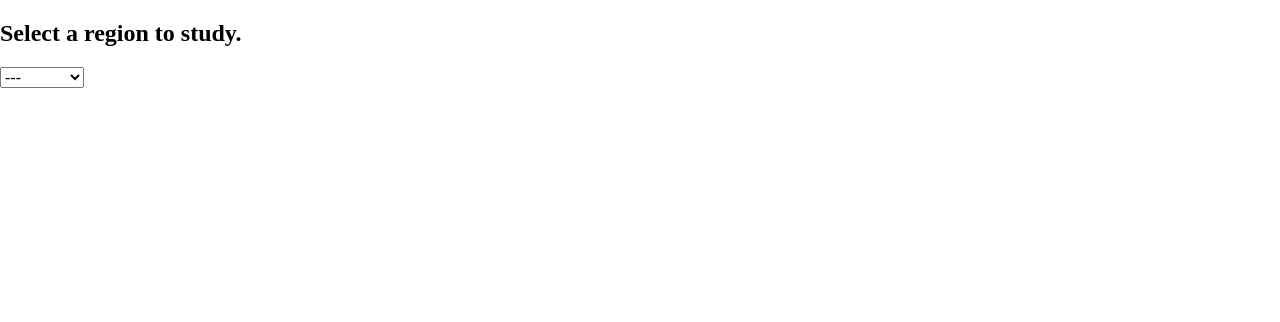
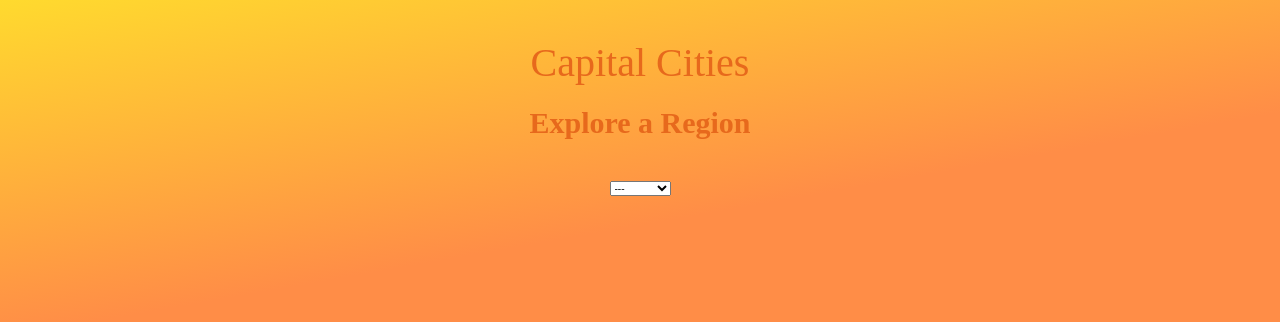
Before and after one commit to austenvalentine/hooks-flashcards-codealong, a React (Create React App) app: page / in a window 1280 px wide. Shown: the top 322 px of the page. Built offline with nearby package versions, Linux system fonts and the light colour scheme.

Commit message:
styled background, font, color, header

```diff
--- a/src/App.js
+++ b/src/App.js
@@ -1,5 +1,8 @@
 import React, { useState, useEffect } from "react";
 import Card from "./components/Card";
+import Wrapper from "./components/Wrapper";
+import Header from "./components/Header";
+import StyledApp from "./components/styles/StyledApp";
 
 function App() {
   const [regionChoice, setRegionChoice] = useState("");
@@ -31,10 +34,12 @@ function App() {
   );
 
   return (
-    <div className="App">
+    <StyledApp>
+      <Wrapper>
+        <Header />
         {regionChoice === "" && (
-        <div>
-          <h2>Select a region to study.</h2>
+          <>
+            <h2>Explore a Region</h2>
             <select
               className="region-choice"
               value={regionChoice}
@@ -47,16 +52,22 @@ function App() {
               <option value="europe">Europe</option>
               <option value="oceania">Oceania</option>
             </select>
-        </div>
+          </>
         )}
         {/* Make sure the data is ready before rendering the card component */}
         {regionChoice && countries && (
+          <>
+            <h2>
+              of {regionChoice.charAt(0).toUpperCase() + regionChoice.slice(1)}
+            </h2>
             <Card
               returnToRegionMenu={returnToRegionMenu}
               countries={countries}
-        ></Card>
+            />
+          </>
         )}
-    </div>
+      </Wrapper>
+    </StyledApp>
   );
 }
 
--- /dev/null
+++ b/src/Components/Header.js
@@ -0,0 +1,12 @@
+import React from "react";
+import StyledHeader from "./styles/StyledHeader";
+
+function Header() {
+  return (
+    <StyledHeader>
+      <h1>Capital Cities</h1>
+    </StyledHeader>
+  );
+}
+
+export default Header;
--- /dev/null
+++ b/src/Components/Wrapper.js
@@ -0,0 +1,9 @@
+import styles from "styled-components";
+
+const Wrapper = styles.div`
+  width: 90%;
+  max-width: 1200px;
+  margin: 0 auto;
+`;
+
+export default Wrapper;
--- /dev/null
+++ b/src/Components/styles/GlobalStyle.js
@@ -0,0 +1,18 @@
+import { createGlobalStyle } from "styled-components";
+
+const GlobalStyle = createGlobalStyle`
+
+@import url('https://fonts.googleapis.com/css?family=Spartan:300&display=swap');
+html {
+  font-size: 62.5%;
+}
+
+h1, h2, h3, h4, h5, h6, div, p {
+  margin: 0;
+  font-family: 'Spartan';
+  font-weight: 300;
+}
+
+`;
+
+export default GlobalStyle;
--- a/src/Components/styles/StyledApp.js
+++ b/src/Components/styles/StyledApp.js
@@ -1,3 +1,15 @@
 import styled from "styled-components";
 
-const StyledApp = styled.div``;
+const StyledApp = styled.div`
+  height: 100vh;
+  background: linear-gradient(-10deg, #ff8d47 67%, #ffda2e 100%);
+  text-align: center;
+  h2 {
+    font-size: 3rem;
+    font-weight: 600;
+    color: #e7691c;
+    margin-bottom: 40px;
+  }
+`;
+
+export default StyledApp;
--- /dev/null
+++ b/src/Components/styles/StyledHeader.js
@@ -0,0 +1,14 @@
+import styles from "styled-components";
+
+const StyledHeader = styles.header`
+  text-align: center;
+  padding-top: 40px;
+  h1 {
+    margin-bottom: 20px;
+    font-size: 4rem;
+    font-weight: 400;
+    color: #e7691c;
+  }
+`;
+
+export default StyledHeader;
--- a/src/index.js
+++ b/src/index.js
@@ -1,6 +1,7 @@
 import React from "react";
 import ReactDOM from "react-dom";
 import { Normalize } from "styled-normalize";
+import GlobalStyle from "./components/styles/GlobalStyle";
 import App from "./App";
 import * as serviceWorker from "./serviceWorker";
 
@@ -8,6 +9,7 @@ function Root() {
   return (
     <>
       <Normalize />
+      <GlobalStyle />
       <App />
     </>
   );
```
Lines whose indentation alone changed are shown as unchanged.
